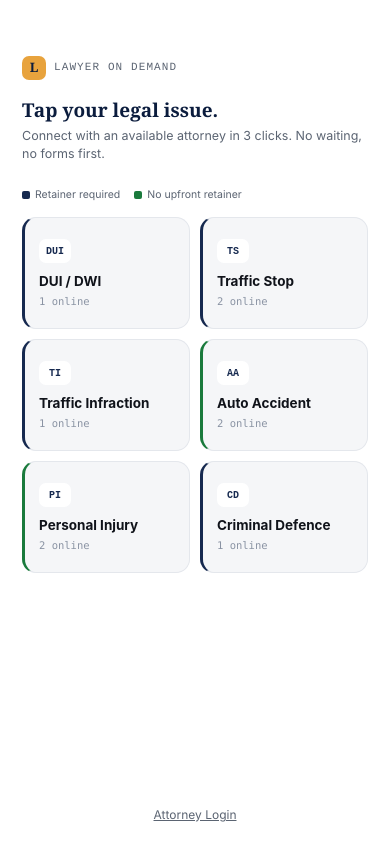
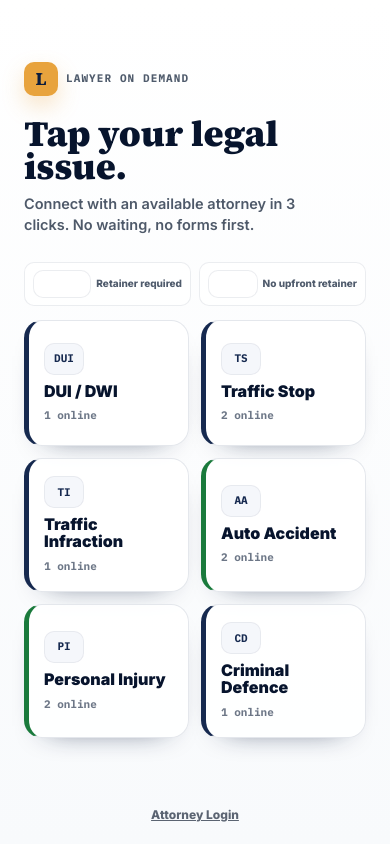
Before and after one commit to BeatViral/Law-On-Demand, a Next.js app: page / in a window 390 px wide. Built offline with nearby package versions, Linux system fonts and the light colour scheme.

Commit message:
Polish mobile app visual design

```diff
--- a/app/globals.css
+++ b/app/globals.css
@@ -1,3 +1,5 @@
+@import url("https://fonts.googleapis.com/css2?family=IBM+Plex+Mono:wght@500;600;700&family=Inter:wght@400;500;600;700;800;900&family=Source+Serif+4:opsz,wght@8..60,600..900&display=swap");
+
 @tailwind base;
 @tailwind components;
 @tailwind utilities;
@@ -1477,6 +1479,542 @@ img {
   font-weight: 600;
 }
 
+/* Premium app polish: stronger type, cleaner hierarchy, and more tactile mobile surfaces. */
+.lod-app-root {
+  padding-top: 34px;
+  background:
+    radial-gradient(circle at 50% -10%, rgba(232, 163, 61, 0.18), transparent 30%),
+    linear-gradient(180deg, #f3f5f9 0%, #e5e9f1 100%);
+}
+
+.lod-meta-bar {
+  margin-bottom: 20px;
+}
+
+.lod-meta-bar .lod-eyebrow {
+  font-weight: 700;
+  color: #6b7280;
+}
+
+.lod-meta-bar h1 {
+  font-size: 30px;
+  font-weight: 850;
+  letter-spacing: 0;
+  line-height: 0.95;
+}
+
+.lod-meta-bar p {
+  font-size: 14px;
+  font-weight: 600;
+}
+
+.lod-mode-tabs {
+  border-radius: 16px;
+  padding: 5px;
+  box-shadow: 0 18px 45px rgba(11, 28, 61, 0.12);
+}
+
+.lod-mode-tab {
+  min-height: 38px;
+  border-radius: 12px;
+  font-weight: 800;
+}
+
+.lod-device {
+  background: #07142d;
+  border: 11px solid #07142d;
+  border-radius: 50px;
+  box-shadow:
+    0 42px 90px -30px rgba(11, 28, 61, 0.72),
+    0 18px 32px -24px rgba(11, 28, 61, 0.8),
+    inset 0 0 0 1px rgba(255, 255, 255, 0.12);
+}
+
+.lod-device::before {
+  content: "";
+  position: absolute;
+  inset: 0;
+  z-index: 70;
+  pointer-events: none;
+  border-radius: 38px;
+  box-shadow:
+    inset 0 0 0 1px rgba(255, 255, 255, 0.18),
+    inset 0 24px 38px rgba(255, 255, 255, 0.07);
+}
+
+.lod-notch {
+  width: 154px;
+  height: 30px;
+  background: #07142d;
+  box-shadow: 0 10px 20px rgba(7, 20, 45, 0.18);
+}
+
+.lod-screen {
+  background: linear-gradient(180deg, #ffffff 0%, #f8fafc 100%);
+}
+
+.lod-home-head {
+  padding: 28px 24px 10px;
+}
+
+.lod-brand-mark {
+  margin-bottom: 22px;
+}
+
+.lod-brand-glyph {
+  width: 34px;
+  height: 34px;
+  border-radius: 10px;
+  font-size: 18px;
+  box-shadow: 0 10px 22px rgba(232, 163, 61, 0.28);
+}
+
+.lod-brand-mark span,
+.lod-sidebar-brand span {
+  font-weight: 700;
+  color: #4f5b6c;
+}
+
+.lod-home-head h1 {
+  max-width: 290px;
+  font-size: 36px;
+  font-weight: 900;
+  line-height: 0.92;
+  letter-spacing: 0;
+  color: #07142d;
+}
+
+.lod-sub {
+  max-width: 315px;
+  margin-top: 10px;
+  font-size: 14.5px;
+  font-weight: 600;
+  line-height: 1.45;
+  color: #4e5969;
+}
+
+.lod-legend {
+  padding: 16px 24px 0;
+  gap: 8px;
+  font-size: 10px;
+  font-weight: 800;
+  color: #4f5b6c;
+}
+
+.lod-legend span {
+  flex: 1;
+  min-height: 28px;
+  padding: 7px 8px;
+  border: 1px solid rgba(11, 28, 61, 0.08);
+  border-radius: 10px;
+  background: rgba(255, 255, 255, 0.72);
+}
+
+.lod-sw {
+  width: 10px;
+  height: 10px;
+  border-radius: 3px;
+}
+
+.lod-tile-grid {
+  padding: 14px 24px 0;
+  gap: 12px;
+}
+
+.lod-issue-tile {
+  position: relative;
+  min-height: 126px;
+  padding: 17px 15px;
+  border-radius: 18px;
+  border-width: 1px;
+  background: rgba(255, 255, 255, 0.84);
+  box-shadow: 0 12px 30px -24px rgba(11, 28, 61, 0.9);
+  transform: translateZ(0);
+  transition:
+    border-color 0.18s ease,
+    box-shadow 0.18s ease,
+    transform 0.18s ease,
+    background 0.18s ease;
+}
+
+.lod-issue-tile:hover {
+  background: #fff;
+  transform: translateY(-2px);
+  box-shadow: 0 20px 36px -24px rgba(11, 28, 61, 0.82);
+}
+
+.lod-issue-tile:focus-visible,
+.lod-photo-wrap:focus-visible,
+.lod-btn-primary:focus-visible,
+.lod-connect-btn:focus-visible,
+.lod-bio-link:focus-visible {
+  outline: 3px solid rgba(232, 163, 61, 0.45);
+  outline-offset: 3px;
+}
+
+.lod-issue-tile--retainer {
+  border-left-width: 5px;
+}
+
+.lod-issue-tile--contingency {
+  border-left-width: 5px;
+}
+
+.lod-issue-icon {
+  width: 40px;
+  height: 32px;
+  border-radius: 10px;
+  font-size: 11px;
+  font-weight: 800;
+  background: #f5f7fb;
+  box-shadow: inset 0 0 0 1px rgba(11, 28, 61, 0.06);
+}
+
+.lod-issue-name {
+  font-size: 16px;
+  font-weight: 900;
+  line-height: 1.05;
+  color: #07142d;
+}
+
+.lod-issue-count {
+  margin-top: 8px;
+  font-size: 11px;
+  font-weight: 700;
+  color: #6d7787;
+}
+
+.lod-home-foot {
+  font-weight: 800;
+}
+
+.lod-topbar {
+  padding: 2px 24px 18px;
+  background: rgba(255, 255, 255, 0.8);
+  backdrop-filter: blur(14px);
+}
+
+.lod-back-circle {
+  width: 38px;
+  height: 38px;
+  background: #eef1f6;
+  box-shadow: inset 0 0 0 1px rgba(11, 28, 61, 0.04);
+}
+
+.lod-topbar h2 {
+  font-size: 25px;
+  font-weight: 900;
+  line-height: 1;
+  color: #07142d;
+}
+
+.lod-step-tag {
+  margin-top: 5px;
+  font-size: 10.5px;
+  font-weight: 800;
+  color: #6f7a8b;
+}
+
+.lod-results-head {
+  padding: 16px 24px 4px;
+}
+
+.lod-status-pill {
+  font-size: 10.5px;
+  font-weight: 800;
+  padding: 6px 10px 6px 8px;
+  border-radius: 999px;
+  box-shadow: inset 0 0 0 1px rgba(232, 163, 61, 0.2);
+}
+
+.lod-attorney-list {
+  padding: 14px 24px 24px;
+  gap: 15px;
+}
+
+.lod-attorney-card {
+  border-width: 1px;
+  border-radius: 22px;
+  padding: 16px;
+  background: rgba(255, 255, 255, 0.96);
+  box-shadow: 0 18px 42px -32px rgba(11, 28, 61, 0.82);
+}
+
+.lod-attorney-card--hero {
+  border-color: rgba(232, 163, 61, 0.72);
+  box-shadow:
+    0 20px 44px -30px rgba(11, 28, 61, 0.88),
+    0 0 0 4px rgba(232, 163, 61, 0.12);
+}
+
+.lod-attorney-row {
+  gap: 14px;
+}
+
+.lod-photo-wrap {
+  border-radius: 999px;
+  transition: transform 0.18s ease;
+}
+
+.lod-photo-wrap:hover {
+  transform: translateY(-2px) scale(1.02);
+}
+
+.lod-photo-ring {
+  width: 76px;
+  height: 76px;
+  padding: 4px;
+  background: conic-gradient(from 0deg, #1a7a3c, #e8a33d, #f6c879, #1a7a3c);
+  box-shadow: 0 14px 30px -18px rgba(11, 28, 61, 0.95);
+}
+
+.lod-photo-inner {
+  font-size: 25px;
+  font-weight: 800;
+  color: #07142d;
+  background: linear-gradient(180deg, #ffffff 0%, #eef2f7 100%);
+}
+
+.lod-photo-badge {
+  bottom: 1px;
+  right: 0;
+  width: 21px;
+  height: 21px;
+  color: transparent;
+  background: var(--green);
+  border-width: 3px;
+  box-shadow: 0 0 0 4px rgba(26, 122, 60, 0.12);
+}
+
+.lod-photo-badge::before {
+  content: "";
+  width: 7px;
+  height: 7px;
+  border-radius: 999px;
+  background: #fff;
+}
+
+.lod-attorney-name {
+  font-size: 17px;
+  font-weight: 900;
+  line-height: 1.05;
+  color: #07142d;
+}
+
+.lod-attorney-firm {
+  margin-top: 4px;
+  font-size: 13px;
+  font-weight: 600;
+}
+
+.lod-tags {
+  gap: 7px;
+  margin-top: 10px;
+}
+
+.lod-tag {
+  padding: 5px 8px;
+  border-radius: 8px;
+  font-size: 10.5px;
+  font-weight: 800;
+}
+
+.lod-card-summary {
+  margin-top: 12px;
+  font-size: 13px;
+  font-weight: 500;
+  line-height: 1.58;
+}
+
+.lod-card-actions {
+  margin-top: 14px;
+}
+
+.lod-bio-link,
+.lod-connect-btn {
+  min-height: 42px;
+  border-radius: 12px;
+  font-size: 13px;
+  font-weight: 900;
+}
+
+.lod-connect-btn {
+  background: #07142d;
+  box-shadow: 0 12px 24px -18px rgba(7, 20, 45, 0.9);
+}
+
+.lod-tap-note {
+  font-size: 11.5px;
+  font-weight: 800;
+  color: #5f6b7d;
+}
+
+.lod-call-stage {
+  margin: 2px 14px 14px;
+  min-height: 378px;
+  border-radius: 26px;
+  background:
+    radial-gradient(circle at 50% 34%, rgba(232, 163, 61, 0.18), transparent 28%),
+    linear-gradient(160deg, #172b54 0%, #07142d 100%);
+  box-shadow: inset 0 0 0 1px rgba(255, 255, 255, 0.08);
+}
+
+.lod-call-name-tag,
+.lod-guidance-timer {
+  border: 1px solid rgba(255, 255, 255, 0.08);
+  border-radius: 14px;
+  background: rgba(7, 20, 45, 0.68);
+}
+
+.lod-call-name {
+  font-size: 15px;
+  font-weight: 900;
+}
+
+.lod-call-cat {
+  font-size: 12px;
+  font-weight: 600;
+}
+
+.lod-guidance-label,
+.lod-guidance-time {
+  font-weight: 800;
+}
+
+.lod-attorney-video-avatar {
+  width: 122px;
+  height: 122px;
+  font-size: 36px;
+  font-weight: 850;
+  box-shadow: 0 0 0 10px rgba(255, 255, 255, 0.04);
+}
+
+.lod-self-video {
+  width: 74px;
+  height: 100px;
+  border-radius: 16px;
+  font-weight: 800;
+}
+
+.lod-call-disclaimer {
+  margin: 0 24px 14px;
+  border-radius: 12px;
+  font-size: 11.5px;
+  font-weight: 600;
+}
+
+.lod-call-actions {
+  padding: 0 24px 24px;
+}
+
+.lod-hire-btn,
+.lod-btn-primary,
+.lod-btn-secondary {
+  min-height: 52px;
+  border-radius: 15px;
+  font-size: 15px;
+  font-weight: 900;
+}
+
+.lod-hire-btn {
+  font-size: 16px;
+  box-shadow: 0 16px 28px -20px rgba(232, 163, 61, 0.9);
+}
+
+.lod-call-row-actions button {
+  min-height: 46px;
+  border-radius: 14px;
+  font-weight: 800;
+}
+
+.lod-sign-summary,
+.lod-confirm-details,
+.lod-wait-card,
+.lod-packet-section {
+  border: 1px solid rgba(11, 28, 61, 0.06);
+  background: rgba(255, 255, 255, 0.82);
+  box-shadow: 0 16px 38px -32px rgba(11, 28, 61, 0.82);
+}
+
+.lod-agreement-box {
+  border-radius: 16px;
+  background: #fff;
+  font-size: 12px;
+}
+
+.lod-sig-input {
+  font-size: 28px;
+  font-weight: 700;
+}
+
+.lod-wait-wrap h2,
+.lod-confirm-wrap h2 {
+  font-size: 27px;
+  font-weight: 900;
+  line-height: 1;
+  color: #07142d;
+}
+
+.lod-confirm-badge {
+  width: 70px;
+  height: 70px;
+  font-weight: 900;
+  box-shadow: 0 18px 34px -24px rgba(7, 20, 45, 0.92);
+}
+
+.lod-integration-card {
+  border-width: 1px;
+  border-radius: 16px;
+  background: rgba(255, 255, 255, 0.92);
+  box-shadow: 0 12px 30px -26px rgba(11, 28, 61, 0.8);
+}
+
+.lod-integration-card.is-selected {
+  border-color: rgba(232, 163, 61, 0.75);
+  background: #fff9ef;
+}
+
+.lod-integration-ic,
+.lod-int-card-ic {
+  font-weight: 900;
+  background: #eef1f6;
+}
+
+.lod-desktop {
+  border-radius: 18px;
+  box-shadow:
+    0 42px 90px -36px rgba(11, 28, 61, 0.62),
+    0 0 0 1px rgba(11, 28, 61, 0.08);
+}
+
+.lod-sidebar {
+  background: #07142d;
+}
+
+.lod-dash-header h2 {
+  font-size: 28px;
+  font-weight: 900;
+  line-height: 1;
+}
+
+.lod-panel-card,
+.lod-stat-card,
+.lod-int-card-d {
+  border-radius: 18px;
+  box-shadow: 0 14px 34px -30px rgba(11, 28, 61, 0.82);
+}
+
+.lod-panel-card h3 {
+  font-size: 18px;
+  font-weight: 850;
+  color: #07142d;
+}
+
+.lod-stat-value {
+  font-size: 30px;
+  font-weight: 900;
+}
+
 @media (max-width: 620px) {
   .lod-app-root {
     padding: 0;
@@ -1495,6 +2033,10 @@ img {
     box-shadow: none;
   }
 
+  .lod-device::before {
+    display: none;
+  }
+
   .lod-notch {
     display: none;
   }
@@ -1532,3 +2074,29 @@ img {
     grid-template-columns: repeat(2, 1fr);
   }
 }
+
+@media (max-width: 360px) {
+  .lod-home-head h1 {
+    font-size: 32px;
+  }
+
+  .lod-tile-grid {
+    gap: 9px;
+    padding-left: 18px;
+    padding-right: 18px;
+  }
+
+  .lod-issue-tile {
+    min-height: 118px;
+    padding: 14px 12px;
+  }
+
+  .lod-photo-ring {
+    width: 68px;
+    height: 68px;
+  }
+
+  .lod-card-actions {
+    flex-direction: column;
+  }
+}
```
Also changed, not shown: 404.html (+1 -1 lines), 404/index.html (+1 -1 lines), admin/index.html (+1 -1 lines), attorney/index.html (+1 -1 lines), index.html (+1 -1 lines), admin/index.txt, attorney/index.txt, index.txt, 1 other file (tests, documents, lock files or other folders).
